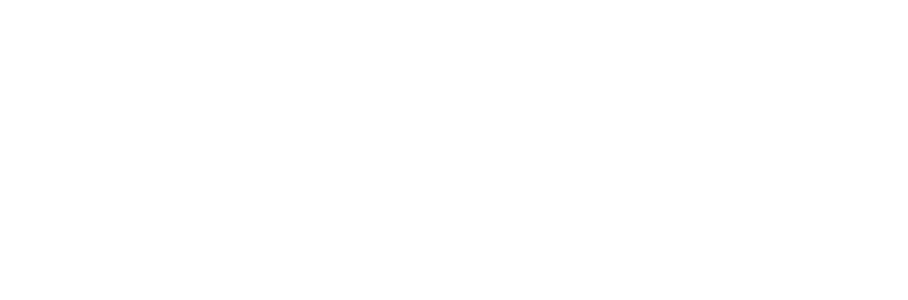
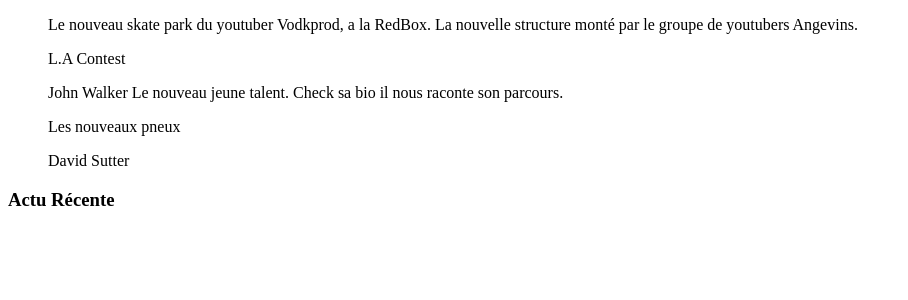
Before and after one commit to AlexandreGdl/UrbanRide, a PHP site: page / in a window 1280 px wide. Before the commit the part shown is empty. Shown: the top 300 px of the page, without its empty margins (0-908 px from the left). Run offline with PHP 8.4, Linux system fonts and the light colour scheme.

Commit message:
Debut index.php et rename img

```diff
--- a/index.php
+++ b/index.php
@@ -1,4 +1,8 @@
-<?php session_start(); ?>
+<?php session_start();
+
+// <img src="img/unicorn.png" alt=""> <img src="img/maxresdefault.jpg" alt=""> <img src="img/casualskater.jpg" alt=""> <img src="img/bmxcontent.jpg" alt=""> <img src="img/craigth.jpg" alt="">
+
+ ?>
 
 
 
@@ -12,11 +16,35 @@
   </head>
   <body>
 
+      <div class="header__accueil">
+        <figure class="main__info">
+
+          <figcaption>Le nouveau skate park du youtuber Vodkprod, a la RedBox. La nouvelle structure monté par le groupe de youtubers Angevins.</figcaption>
+        </figure>
+        <div class="sub__info">
+            <figure class="sub__info__block">
+
+              <figcaption>L.A Contest</figcaption>
+            </figure>
+            <figure class="sub__info__block">
+
+              <figcaption>John Walker Le nouveau jeune talent. Check sa bio il nous raconte son parcours.</figcaption>
+            </figure>
+            <figure class="sub__info__block">
+
+              <figcaption>Les nouveaux pneux</figcaption>
+            </figure>
+            <figure class="sub__info__block">
+
+              <figcaption>David Sutter</figcaption>
+            </figure>
+
+        </div>
+
+      </div>
 
 
-
-
-
+      <h3 class="actu__call">Actu Récente</h3>
 
 
   </body>
```
Also changed, not shown: img/bmxcontent.jpg (renamed from img/bmx-contest-skatepark-karlsruhe.jpg), img/casualskater.jpg (renamed from img/Casual-Skater-Style-for-Men-Ideas-25-.jpg), img/craigth.jpg (renamed from img/craig-mast-bmx-interview-02.jpg), img/unicorn.png (renamed from img/6f7033dbffb003bc1ffb323a2c26e38bdc314b67.png).
